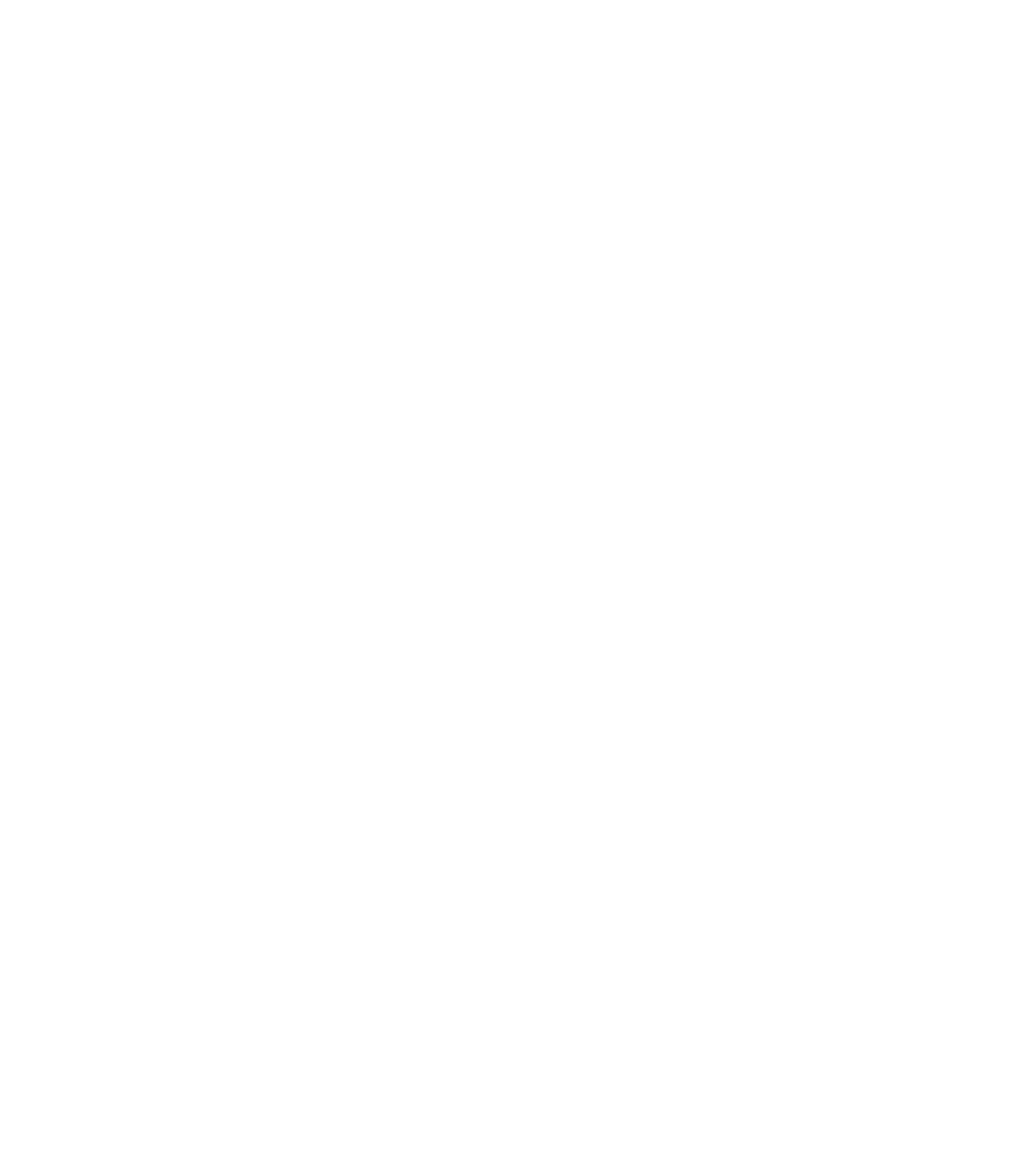
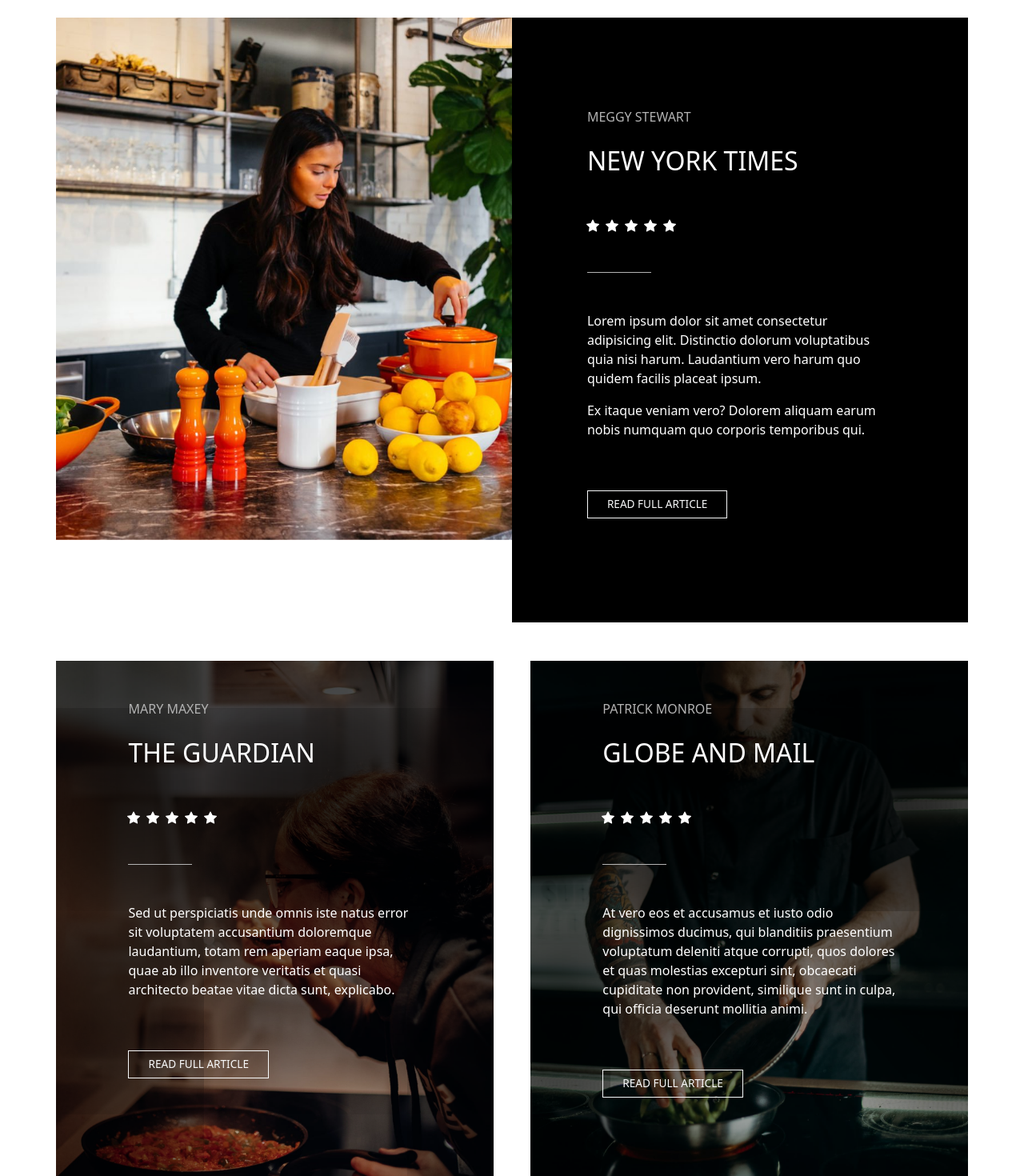
Before and after one commit to xGIANOx/proj-html-vuejs, a Vue app: page / in a window 1280 px wide. Shown: the part 3180-4650 px from the top of the page at 80% size. Before the commit the page ends 3010 px from the top, so only its background shows below. Built offline with nearby package versions, Linux system fonts and the light colour scheme.

Commit message:
[add] critics component

```diff
--- a/src/components/AppMain.vue
+++ b/src/components/AppMain.vue
@@ -1,6 +1,8 @@
 <script>
 import UniversalExperience from './UniversalExperience.vue'
 import HeroComponent from './HeroComponent.vue'
+import CriticsComponent from './CriticsComponent.vue'
+
 
 
 export default {
@@ -8,6 +10,7 @@
     components : {
         UniversalExperience,
         HeroComponent,
+        CriticsComponent
     }
 }
 </script>
@@ -16,6 +19,7 @@
 
     <UniversalExperience></UniversalExperience>
     <HeroComponent></HeroComponent>
+    <CriticsComponent></CriticsComponent>
 
 </template>
 
--- /dev/null
+++ b/src/components/CriticsComponent.vue
@@ -0,0 +1,160 @@
+<script>
+export default{
+    name:"CriticsComponent",
+    data(){
+        return{
+            stars: 5,
+        }
+    }
+
+}
+</script>
+
+<template>
+
+<h3 class="fw-lighter text-center mb-5"> <em>What critics are saying about us</em> </h3>
+
+<div class="container mb-5">
+    <div class="row">
+        <div class="col-6 left">
+
+        </div>
+
+        <div class="col-6 right">
+            <div class="container_small">
+                <div class="critic_card">
+                    <div class="critic">
+                    MEGGY STEWART
+                </div>
+                <h2 class="mt-4">NEW YORK TIMES</h2>
+                <div class="stars mt-5">
+                    <svg v-for="star in stars" xmlns="http://www.w3.org/2000/svg" width="16" height="16" fill="white" class="ms-1 me-1" viewBox="0 0 16 16">
+                        <path d="M3.612 15.443c-.386.198-.824-.149-.746-.592l.83-4.73L.173 6.765c-.329-.314-.158-.888.283-.95l4.898-.696L7.538.792c.197-.39.73-.39.927 0l2.184 4.327 4.898.696c.441.062.612.636.282.95l-3.522 3.356.83 4.73c.078.443-.36.79-.746.592L8 13.187l-4.389 2.256z"/>
+                    </svg>
+                </div>
+                <div class="dash"></div>
+                <p class="mt-5">
+                    Lorem ipsum dolor sit amet consectetur adipisicing elit. Distinctio dolorum voluptatibus quia nisi harum. Laudantium vero harum quo quidem facilis placeat ipsum.
+                </p>
+
+                <p>
+                    Ex itaque veniam vero? Dolorem aliquam earum nobis numquam quo corporis temporibus qui.
+                </p>
+                <button type="button" class="btn btn-outline-light rounded-0 px-4 mt-5">READ FULL ARTICLE</button>
+                </div>
+            </div>
+        </div>
+    </div>
+
+    <div class="row d-flex justify-content-between mt-5">
+        <div class="col-6 guardian">
+            <div class="container_small mt-5">
+                <div class="critic_card">
+                    <div class="critic">
+                    MARY MAXEY
+                </div>
+                <h2 class="mt-4">THE GUARDIAN</h2>
+                <div class="stars mt-5">
+                    <svg v-for="star in stars" xmlns="http://www.w3.org/2000/svg" width="16" height="16" fill="white" class="ms-1 me-1" viewBox="0 0 16 16">
+                        <path d="M3.612 15.443c-.386.198-.824-.149-.746-.592l.83-4.73L.173 6.765c-.329-.314-.158-.888.283-.95l4.898-.696L7.538.792c.197-.39.73-.39.927 0l2.184 4.327 4.898.696c.441.062.612.636.282.95l-3.522 3.356.83 4.73c.078.443-.36.79-.746.592L8 13.187l-4.389 2.256z"/>
+                    </svg>
+                </div>
+                <div class="dash"></div>
+                <p class="mt-5">
+                    Sed ut perspiciatis unde omnis iste natus error sit voluptatem accusantium doloremque laudantium, totam rem aperiam eaque ipsa, quae ab illo inventore veritatis et quasi architecto beatae vitae dicta sunt, explicabo.
+                </p>
+                <button type="button" class="btn btn-outline-light rounded-0 px-4 mt-5">READ FULL ARTICLE</button>
+            </div>
+            </div>
+        </div>
+
+        <div class="col-6 globe">
+            <div class="container_small mt-5">
+                <div class="critic_card">
+                    <div class="critic">
+                    PATRICK MONROE
+                </div>
+                <h2 class="mt-4">GLOBE AND MAIL</h2>
+                <div class="stars mt-5">
+                    <svg v-for="star in stars" xmlns="http://www.w3.org/2000/svg" width="16" height="16" fill="white" class="ms-1 me-1" viewBox="0 0 16 16">
+                        <path d="M3.612 15.443c-.386.198-.824-.149-.746-.592l.83-4.73L.173 6.765c-.329-.314-.158-.888.283-.95l4.898-.696L7.538.792c.197-.39.73-.39.927 0l2.184 4.327 4.898.696c.441.062.612.636.282.95l-3.522 3.356.83 4.73c.078.443-.36.79-.746.592L8 13.187l-4.389 2.256z"/>
+                    </svg>
+                </div>
+                <div class="dash"></div>
+                <p class="mt-5">
+                    At vero eos et accusamus et iusto odio dignissimos ducimus, qui blanditiis praesentium voluptatum deleniti atque corrupti, quos dolores et quas molestias excepturi sint, obcaecati cupiditate non provident, similique sunt in culpa, qui officia deserunt mollitia animi.
+                </p>
+                <button type="button" class="btn btn-outline-light rounded-0 px-4 mt-5">READ FULL ARTICLE</button>
+                </div>
+            </div>
+        </div>
+    </div>
+</div>
+
+</template>
+
+<style lang="scss" scoped>
+    h3{
+        font-size: 2.5rem;
+        margin-top: 5rem;
+    }
+
+    .left{
+        background-image: url("../assets/img/blog72x-800x916.jpg");
+        height: 756px;
+        background-size: contain;
+        background-repeat: no-repeat;
+
+    }
+    .right{
+        background-color: black;
+
+    }
+    .right:hover,
+    .guardian:hover,
+    .globe:hover{
+        transform: scaleY(1.05);
+        box-shadow: 0 4px 8px 0 rgba(0, 0, 0, 0.3), 0 6px 20px 0 rgba(0, 0, 0, 0.19);
+
+    }
+    .container{
+        margin-top: 4rem;
+    }
+    .container_small{
+        width: 70%;
+        margin: auto;
+        margin-top: 7rem;
+        color: white;
+    }
+    .critic{
+        color: rgb(179, 179, 179);
+
+    }
+    .dash{
+        height: 1px;
+        width: 80px;
+        background-color: rgb(179, 179, 179);
+        margin-top: 3rem;
+
+    }
+    button{
+        font-size: 0.85rem
+    }
+    .guardian{
+        background-image: url("../assets/img/info52x.jpg");
+        background-size: cover;
+        height: 650px;
+        width: 48%;
+        box-shadow: inset 50px 250px 350px 150px rgba(0,0,0,0.92);
+    }
+    .globe{
+        background-image: url("../assets/img/info12x.jpg");
+        background-size: cover;
+        width: 48%;
+        box-shadow: inset 50px 250px 350px 150px rgba(0,0,0,0.92);
+
+    }
+    .stars{
+        margin-left: -5px;
+    }
+</style>
```
Also changed, not shown: src/assets/img/blog72x-800x916.jpg (added).
